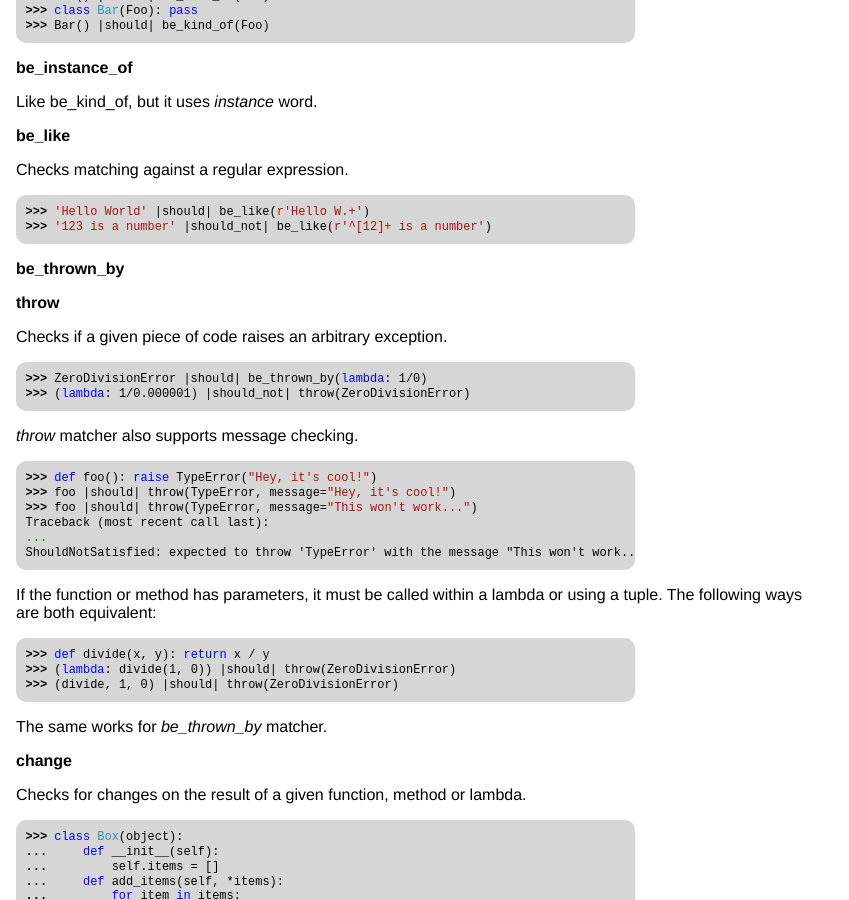
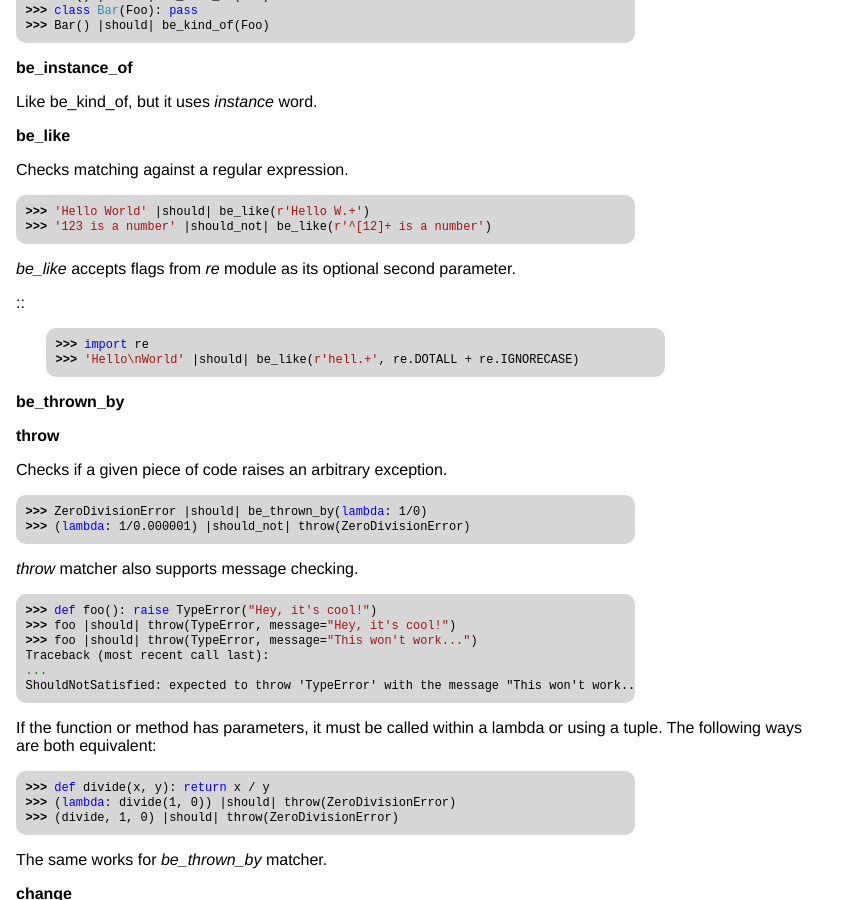
Before and after one commit to nsi-iff/should-dsl, a Sphinx documentation site: the page built from docs/available_matchers.rst, in a window 1280 px wide and 900 px high, scrolled down 1402 px. Shown: the whole window, without its empty margins (0-849 px from the left). Built offline with Sphinx 7.4.7, drawn with Linux system fonts in a browser that asks for light colours.

Commit message:
updated docs for be_like

```diff
--- a/docs/available_matchers.rst
+++ b/docs/available_matchers.rst
@@ -96,6 +96,12 @@ Checks matching against a regular expression.
 
     >>> 'Hello World' |should| be_like(r'Hello W.+')
     >>> '123 is a number' |should_not| be_like(r'^[12]+ is a number')
+
+*be_like* accepts flags from *re* module as its optional second parameter.
+
+::
+    >>> import re
+    >>> 'Hello\nWorld' |should| be_like(r'hell.+', re.DOTALL + re.IGNORECASE)
 
 
 **be_thrown_by**
```
